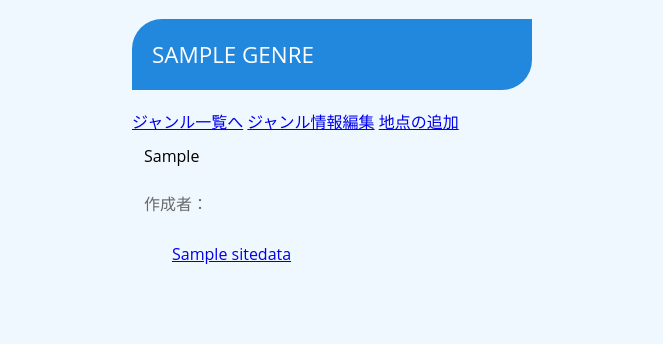
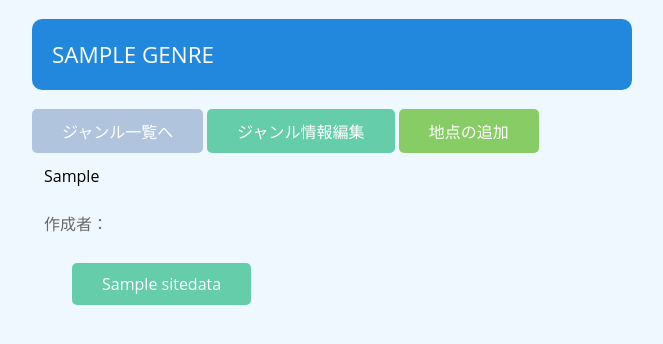
Before and after one commit to Tomoki245724/Ootorikaihi, a Flask app: page /genre/1 in a window 1280 px wide. Shown: the part 101-445 px from the top of the page, without its empty margins (308-971 px from the left). Run offline with Flask 3, Linux system fonts and the light colour scheme; a user stored in the database is signed in; tables that the repository leaves empty hold one stand-in row (values such as "Sample post").

Commit message:
整えた

```diff
--- a/flask_app/static/css/genre.css
+++ b/flask_app/static/css/genre.css
@@ -9,7 +9,7 @@ body {
 }
 
 .genre {
-  width: 400px;
+  width: 600px;
   margin: 16px auto;
   font-size: 16px;
 
@@ -59,8 +59,7 @@ table th,table td{
   font-weight: normal;
   text-transform: uppercase;
   color: #fff;
-  border-top-left-radius: 30px;
-  border-bottom-right-radius: 30px;
+  border-radius: 10px;
 }
 
 .genre-container {
@@ -96,12 +95,13 @@ table th,table td{
 .genre input[type="password"]:focus {
   border-color: #888;
 }
-
+/*submit*/
 .genre input[type="submit"] {
   background: #28d;
   border-color: transparent;
   color: #fff;
   cursor: pointer;
+  border-radius: 10px;
 }
 
 .genre input[type="submit"]:hover {
@@ -112,3 +112,124 @@ table th,table td{
 .genre input[type="submit"]:focus {
   border-color: #05a;
 }
+
+
+/*「ジャンル新規作成」　黄緑ボタン作る*/
+a.tonew{
+  display:block;
+  color: #fff;
+  background: #88cc66;
+  padding: 10px 30px;
+  display: inline-block;
+  border-radius: 5px;
+  text-decoration: none;
+  cursor: pointer;
+}
+
+a.tonew:hover {
+  background: #66994d ;
+}
+
+a.tonew:focus {
+  border-color:#66994d ;
+}
+
+
+/*「ジャンル情報編集」　緑ボタン作る*/
+a.togreen{
+  display:block;
+  color: #fff;
+  background: #66cdaa;
+  padding: 10px 30px;
+  display: inline-block;
+  border-radius: 5px;
+  text-decoration: none;
+  cursor: pointer;
+}
+
+a.togreen:hover {
+  background: #4d9980;
+}
+
+a.togreen:focus {
+  border-color:#4d9980;
+}
+
+/*各site,gerneへ　緑ボタン作る*/
+a.tonext{
+  display:block;
+  color: #fff;
+  background: #66cdaa;
+  padding: 10px 30px;
+  display: inline-block;
+  border-radius: 5px;
+  text-decoration: none;
+  cursor: pointer;
+}
+
+a.tonext:hover {
+  background: #4d9980;
+}
+
+a.tonext:focus {
+  border-color:#4d9980;
+}
+
+/*地図へ戻る　一覧へ　aタグでback　グレーボタン*/
+a.togray{
+  display:block;
+  color: #fff;
+  background: #b0c4de;
+  padding: 10px 30px;
+  display: inline-block;
+  border-radius: 5px;
+  text-decoration: none;
+  cursor: pointer;
+}
+
+a.togray:hover {
+  background: #778899;
+}
+
+a.togray:focus {
+  border-color:#778899;
+}
+
+/*各site,gerneへ　緑ボタン作る*/
+a.tonext{
+  display:block;
+  color: #fff;
+  background: #66cdaa;
+  padding: 10px 30px;
+  display: inline-block;
+  border-radius: 5px;
+  text-decoration: none;
+  cursor: pointer;
+}
+
+a.tonext:hover {
+  background: #4d9980;
+}
+
+a.tonext:focus {
+  border-color:#4d9980;
+}
+
+/*削除色用*/
+.genre input[type="submit-erase"] {
+  background: #b0c4de;
+  border-color: transparent;
+  color: #fff;
+  cursor: pointer;
+  text-align: center;
+  border-radius: 5px;
+  width: 200px;
+}
+
+.genre input[type="submit-erase"]:hover {
+  background: #cc6688;
+}
+
+.genre input[type="submit-erase"]:focus {
+  border-color:#cc6688;
+}
```
